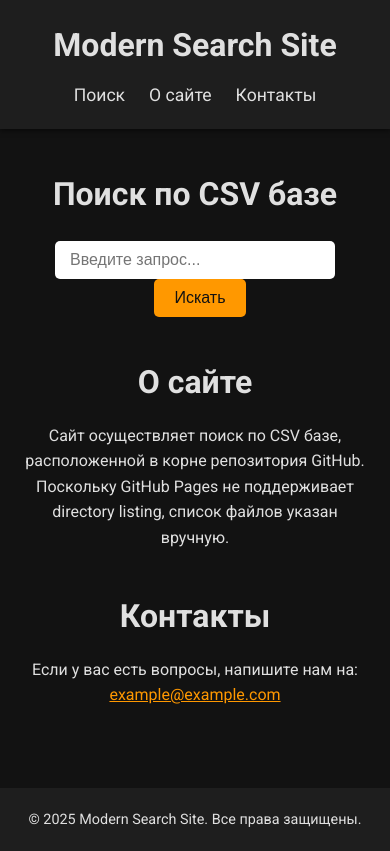
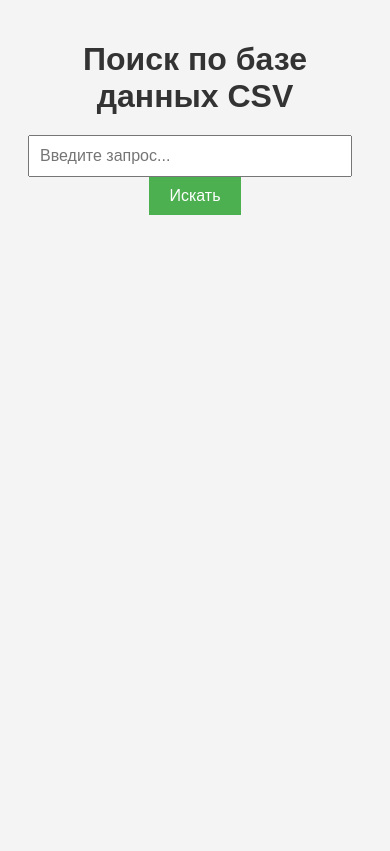
Before and after one commit to leakosintsearch/leakosintsearch.github.io, a plain HTML site: page index.html in a window 390 px wide. Drawn offline with nearby package versions, Linux system fonts and the light colour scheme.

Commit message:
Update index.html

```diff
--- a/index.html
+++ b/index.html
@@ -3,180 +3,105 @@
 <head>
   <meta charset="UTF-8">
   <meta name="viewport" content="width=device-width, initial-scale=1">
-  <title>Modern Search Site</title>
-  <!-- Подключение шрифтов Google -->
-  <link href="https://fonts.googleapis.com/css?family=Roboto:400,700&display=swap" rel="stylesheet">
-  <!-- AOS CSS для анимаций -->
-  <link href="https://unpkg.com/aos@2.3.1/dist/aos.css" rel="stylesheet">
+  <title>Поиск по CSV</title>
   <style>
-    /* Сброс стилей */
-    * { margin: 0; padding: 0; box-sizing: border-box; }
     body {
-      font-family: 'Roboto', sans-serif;
-      background-color: #121212;
-      color: #e0e0e0;
-      line-height: 1.6;
+      font-family: Arial, sans-serif;
+      background-color: #f4f4f4;
+      color: #333;
+      margin: 0;
+      padding: 20px;
     }
-    header {
-      background: #1e1e1e;
-      padding: 20px;
+    h1 {
       text-align: center;
-      box-shadow: 0 2px 5px rgba(0,0,0,0.5);
+      margin-bottom: 20px;
     }
-    header h1 { font-size: 2.5rem; margin-bottom: 10px; }
-    nav a {
-      color: #e0e0e0;
-      margin: 0 15px;
-      text-decoration: none;
-      font-size: 1.1rem;
-      transition: color 0.3s;
+    .search-container {
+      text-align: center;
+      margin-bottom: 20px;
     }
-    nav a:hover { color: #ff9800; }
-    main {
-      padding: 40px 20px;
-      max-width: 1000px;
-      margin: 0 auto;
+    input[type="text"] {
+      padding: 10px;
+      font-size: 16px;
+      width: 300px;
+      margin-right: 10px;
     }
-    .search-container { text-align: center; margin-bottom: 40px; }
-    .search-container h2 { margin-bottom: 20px; }
-    .search-container input[type="text"] {
-      width: 60%;
-      padding: 10px 15px;
+    button {
+      padding: 10px 20px;
+      font-size: 16px;
+      background-color: #4CAF50;
+      color: white;
       border: none;
+      cursor: pointer;
+    }
+    button:hover {
+      background-color: #45a049;
+    }
+    #results {
+      margin-top: 30px;
+    }
+    .result-item {
+      background-color: #fff;
+      padding: 10px;
+      margin-bottom: 10px;
       border-radius: 5px;
-      font-size: 1rem;
-      outline: none;
-      transition: box-shadow 0.3s;
-    }
-    .search-container input[type="text"]:focus { box-shadow: 0 0 10px #ff9800; }
-    .search-container button {
-      padding: 10px 20px;
-      margin-left: 10px;
-      border: none;
-      border-radius: 5px;
-      background-color: #ff9800;
-      color: #121212;
-      font-size: 1rem;
-      cursor: pointer;
-      transition: background-color 0.3s;
-    }
-    .search-container button:hover { background-color: #e68900; }
-    .results { margin-top: 20px; }
-    .result-item {
-      background: #1e1e1e;
-      margin-bottom: 15px;
-      padding: 15px;
-      border-radius: 5px;
-      box-shadow: 0 2px 5px rgba(0,0,0,0.3);
-      opacity: 0;
-      transform: translateY(20px);
-      animation: fadeInUp 0.5s forwards;
-    }
-    @keyframes fadeInUp {
-      to { opacity: 1; transform: translateY(0); }
-    }
-    section { margin-bottom: 40px; }
-    section h2 { margin-bottom: 15px; font-size: 2rem; text-align: center; }
-    section p { font-size: 1rem; text-align: center; max-width: 800px; margin: 0 auto; }
-    footer {
-      background: #1e1e1e;
-      text-align: center;
-      padding: 20px;
-      font-size: 0.9rem;
-    }
-    @media (max-width: 768px) {
-      header h1 { font-size: 2rem; }
-      nav a { margin: 0 10px; }
-      .search-container input[type="text"] { width: 80%; }
+      box-shadow: 0 0 5px rgba(0, 0, 0, 0.1);
     }
   </style>
 </head>
 <body>
-  <header data-aos="fade-down">
-    <h1>Modern Search Site</h1>
-    <nav>
-      <a href="#search">Поиск</a>
-      <a href="#about">О сайте</a>
-      <a href="#contact">Контакты</a>
-    </nav>
-  </header>
 
-  <main>
-    <!-- Раздел поиска -->
-    <section id="search" data-aos="fade-up">
+  <h1>Поиск по базе данных CSV</h1>
+
   <div class="search-container">
-        <h2>Поиск по CSV базе</h2>
     <input type="text" id="searchQuery" placeholder="Введите запрос...">
     <button onclick="performSearch()">Искать</button>
   </div>
-      <div class="results" id="results">
-        <!-- Результаты поиска появятся здесь -->
-      </div>
-    </section>
 
-    <!-- Раздел "О сайте" -->
-    <section id="about" data-aos="fade-up">
-      <h2>О сайте</h2>
-      <p>Сайт осуществляет поиск по CSV базе, расположенной в корне репозитория GitHub. Поскольку GitHub Pages не поддерживает directory listing, список файлов указан вручную.</p>
-    </section>
+  <div id="results"></div>
 
-    <!-- Раздел контактов -->
-    <section id="contact" data-aos="fade-up">
-      <h2>Контакты</h2>
-      <p>Если у вас есть вопросы, напишите нам на: <a href="mailto:example@example.com" style="color: #ff9800;">example@example.com</a></p>
-    </section>
-  </main>
+  <!-- Подключение PapaParse -->
+  <script src="https://cdnjs.cloudflare.com/ajax/libs/PapaParse/5.3.2/papaparse.min.js"></script>
 
-  <footer data-aos="fade-up">
-    <p>&copy; 2025 Modern Search Site. Все права защищены.</p>
-  </footer>
-
-  <!-- Подключение AOS JavaScript -->
-  <script src="https://unpkg.com/aos@2.3.1/dist/aos.js"></script>
   <script>
-    AOS.init();
-  </script>
-  <!-- Подключение библиотеки PapaParse для парсинга CSV -->
-  <script src="https://cdn.jsdelivr.net/npm/papaparse@5.3.2/papaparse.min.js"></script>
-  <!-- Подключение библиотеки jschardet для определения кодировки -->
-  <script src="https://cdnjs.cloudflare.com/ajax/libs/jschardet/2.1.1/jschardet.min.js"></script>
-  <!-- Скрипт для поиска по CSV базе -->
-  <script>
-    // Функция для загрузки и парсинга CSV файла с определением кодировки
-    function fetchCSV(fileUrl) {
-      return fetch(fileUrl)
-        .then(response => response.arrayBuffer())
-        .then(buffer => {
-          const uint8View = new Uint8Array(buffer);
-          const detected = jschardet.detect(uint8View);
-          let encoding = 'utf-8';
-          if (detected && detected.encoding) {
-            encoding = detected.encoding;
-          }
-          const decoder = new TextDecoder(encoding);
-          const csvText = decoder.decode(buffer);
-          return Papa.parse(csvText, { header: true, skipEmptyLines: true }).data;
-        });
-    }
-
     function performSearch() {
       const query = document.getElementById('searchQuery').value.toLowerCase();
       const resultsContainer = document.getElementById('results');
       resultsContainer.innerHTML = '<p>Идет поиск...</p>';
 
-      // Указываем CSV файл big_part3.csv, расположенный в корне репозитория
-      const csvFiles = ['big_part3.csv'];
+      // Список кодировок для тестирования
+      const encodings = ['utf-8', 'windows-1251', 'iso-8859-1', 'shift-jis', 'utf-16'];
 
-      Promise.all(csvFiles.map(file => fetchCSV(file)))
-        .then(resultsArray => {
-          let allData = [];
-          resultsArray.forEach(data => { allData = allData.concat(data); });
-          // Поиск по всем полям записей
-          const filtered = allData.filter(item =>
-            Object.values(item).some(value =>
+      // Попробуем каждую кодировку
+      const fileUrl = 'https://username.github.io/repository/big_part3.csv'; // Путь к файлу на GitHub
+
+      let decoder;
+      let found = false;
+
+      encodings.forEach(encoding => {
+        if (found) return;  // Если уже нашли подходящую кодировку, не продолжаем
+
+        fetch(fileUrl)
+          .then(response => response.arrayBuffer())
+          .then(buffer => {
+            decoder = new TextDecoder(encoding, {fatal: true});  // Декодирование в указанной кодировке
+            let decodedText;
+            try {
+              decodedText = decoder.decode(buffer);
+            } catch (error) {
+              console.error(`Ошибка при декодировании с кодировкой ${encoding}:`, error);
+              return; // Если не удалось декодировать, пробуем следующую кодировку
+            }
+
+            // Парсим CSV после успешного декодирования
+            const data = Papa.parse(decodedText, { header: true }).data;
+            const filtered = data.filter(item => {
+              return Object.values(item).some(value =>
                 value && value.toString().toLowerCase().includes(query)
-            )
               );
+            });
+
+            // Выводим результаты поиска
             if (filtered.length === 0) {
               resultsContainer.innerHTML = '<p>Ничего не найдено.</p>';
             } else {
@@ -184,7 +109,6 @@
               filtered.forEach((item, index) => {
                 const resultItem = document.createElement('div');
                 resultItem.classList.add('result-item');
-              resultItem.style.animationDelay = (index * 0.1) + 's';
                 let content = '';
                 for (let key in item) {
                   if (item.hasOwnProperty(key)) {
@@ -195,12 +119,15 @@
                 resultsContainer.appendChild(resultItem);
               });
             }
+
+            found = true;  // Завершаем цикл после успешного парсинга
           })
           .catch(error => {
-          resultsContainer.innerHTML = '<p>Ошибка при загрузке данных.</p>';
-          console.error(error);
+            console.error(`Ошибка при загрузке файла с кодировкой ${encoding}:`, error);
+          });
       });
     }
   </script>
+
 </body>
 </html>
```
Lines whose indentation alone changed are shown as unchanged.
